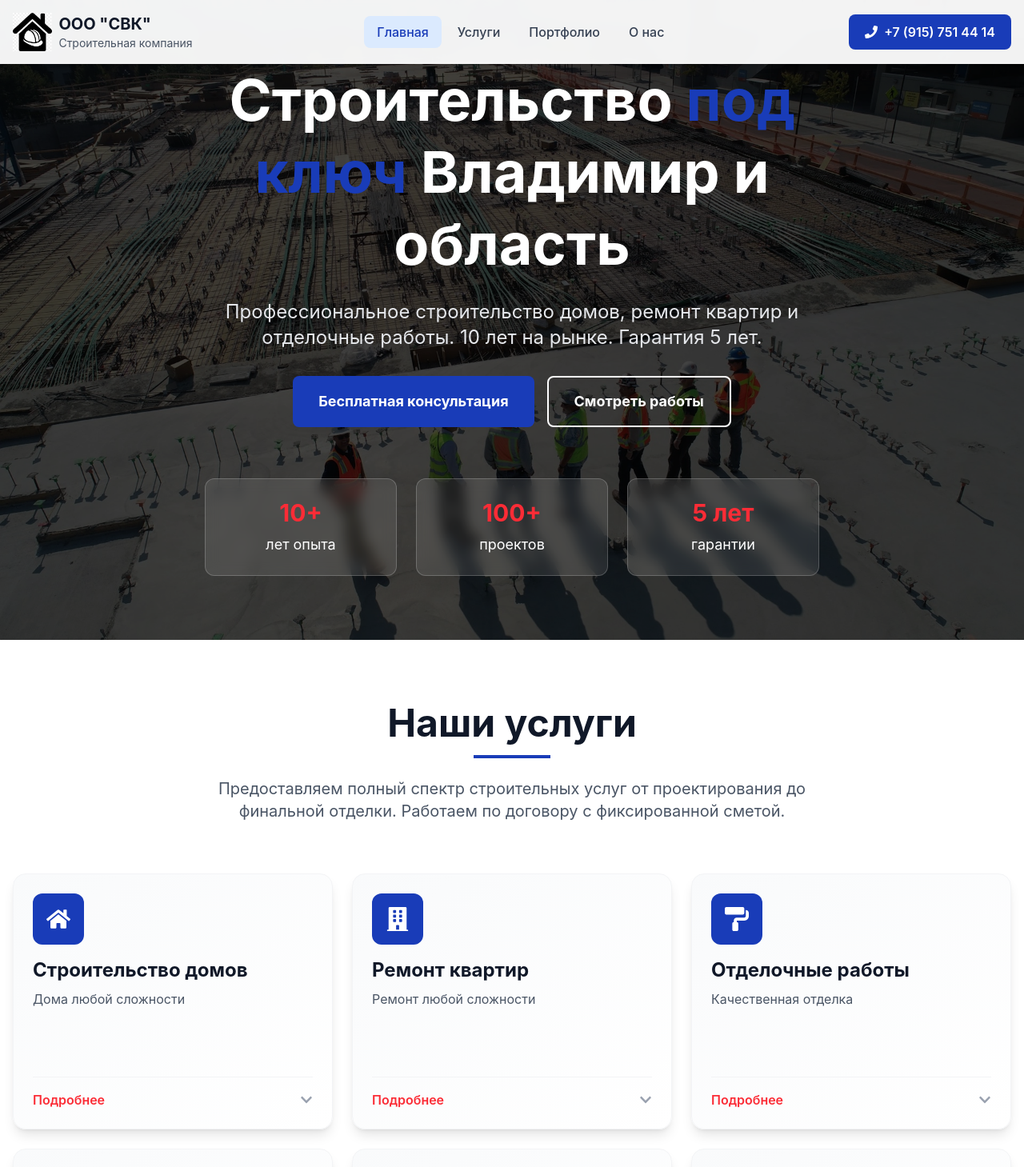
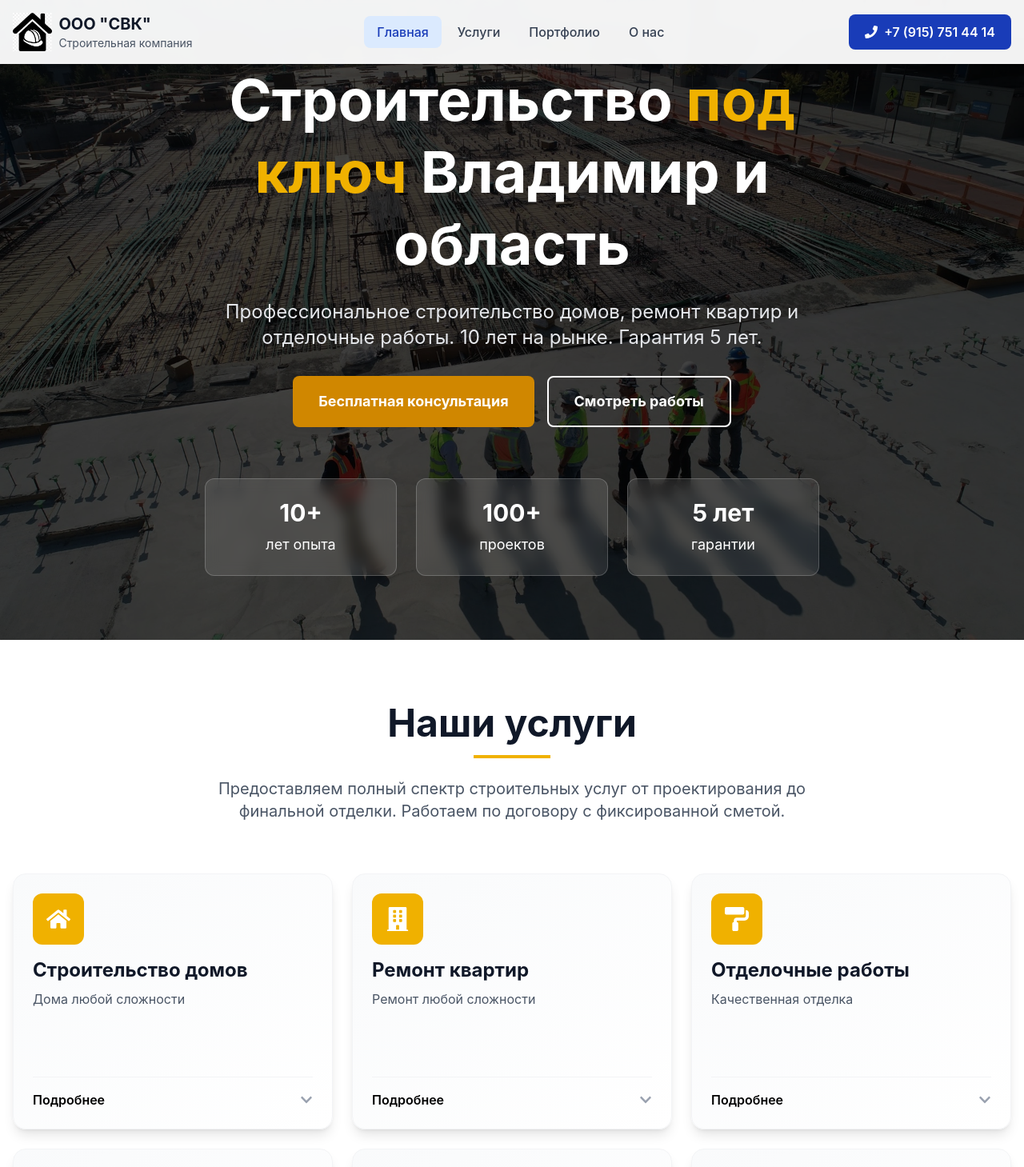
Before and after one commit to BogCsharp/stroy-partfolio, a React (Vite) app: page / in a window 1280 px wide. Shown: the top 1459 px of the page at 80% size. Built offline with nearby package versions, Linux system fonts and the light colour scheme.

Commit message:
New Design3

```diff
--- a/src/components/About.jsx
+++ b/src/components/About.jsx
@@ -60,9 +60,9 @@ const About = () => {
           <h2 className="text-4xl md:text-5xl font-bold text-gray-900 mb-4">
             О компании
           </h2>
-          <div className="w-24 h-1 bg-blue-800 mx-auto mb-6"></div>
+          <div className="w-24 h-1 bg-yellow-500 mx-auto mb-6"></div>
           <p className="text-xl text-gray-600 max-w-3xl mx-auto">
-            «СтройДом» — это команда профессионалов с 10-летним опытом в строительстве.
+            Мы команда профессионалов с 10-летним опытом в строительстве.
             Мы превращаем ваши мечты о идеальном доме в реальность.
           </p>
         </div>
@@ -150,7 +150,7 @@ const About = () => {
           <div className="flex flex-col sm:flex-row gap-4 justify-center">
             <button
   onClick={() => window.open('https://t.me/stroydom_consultant', '_blank')}
-  className="bg-red-500 hover:bg-yellow-600 text-gray-900 font-bold py-4 px-8 rounded-lg text-lg transition duration-200 cursor-pointer"
+  className="bg-yellow-500 hover:bg-yellow-600 text-gray-900 font-bold py-4 px-8 rounded-lg text-lg transition duration-200 cursor-pointer"
 >
   Заказать консультацию
 </button>
--- a/src/components/Clients.jsx
+++ b/src/components/Clients.jsx
@@ -43,7 +43,7 @@ const Clients = () => {
           <h2 className="text-4xl md:text-5xl font-bold text-gray-900 mb-4">
             Наши клиенты
           </h2>
-          <div className="w-24 h-1 bg-blue-800 mx-auto mb-6"></div>
+          <div className="w-24 h-1 bg-yellow-500 mx-auto mb-6"></div>
           <p className="text-xl text-gray-600 max-w-3xl mx-auto">
             Мы гордимся сотрудничеством с крупными компаниями и частными заказчиками.
             Каждый проект — это доверие, которое мы оправдываем качеством работ.
@@ -137,7 +137,7 @@ const Clients = () => {
                 const username = 'stroydom_consultant';
                 window.open(`https://t.me/${username}?start=${encodeURIComponent(message)}`, '_blank');
               }}
-              className="inline-flex items-center bg-red-500 hover:bg-yellow-600 text-gray-900 font-bold py-3 px-8 rounded-lg text-lg transition duration-200 cursor-pointer"
+              className="inline-flex items-center bg-yellow-500 hover:bg-yellow-600 text-gray-900 font-bold py-3 px-8 rounded-lg text-lg transition duration-200 cursor-pointer"
             >
               Обсудить сотрудничество
             </button>
--- a/src/components/Hero.jsx
+++ b/src/components/Hero.jsx
@@ -30,7 +30,7 @@ const Hero = () => {
         <div className="max-w-3xl mx-auto">
           <h1 className="text-4xl md:text-6xl lg:text-7xl font-bold mb-6 leading-tight">
             Строительство
-            <span className="text-blue-800"> под ключ </span>
+            <span className="text-yellow-500"> под ключ </span>
              Владимир и область
 
           </h1>
@@ -43,7 +43,7 @@ const Hero = () => {
           <div className="flex flex-col sm:flex-row gap-4 justify-center mb-12">
             <button
               onClick={openTelegram}
-              className="bg-blue-800 hover:bg-yellow-600 text-white font-bold py-4 px-8 rounded-lg text-lg transition duration-200 transform hover:scale-105 cursor-pointer"
+              className="bg-yellow-600 hover:bg-yellow-600 text-white font-bold py-4 px-8 rounded-lg text-lg transition duration-200 transform hover:scale-105 cursor-pointer"
             >
              Бесплатная консультация
             </button>
@@ -66,7 +66,7 @@ const Hero = () => {
                 key={index}
                 className="bg-white/10 backdrop-blur-sm p-6 rounded-xl border border-white/20"
               >
-                <div className="text-3xl font-bold text-red-500 mb-2">{item.number}</div>
+                <div className="text-3xl font-bold text-white mb-2">{item.number}</div>
                 <div className="text-lg">{item.text}</div>
               </div>
             ))}
--- a/src/components/Portfolio.jsx
+++ b/src/components/Portfolio.jsx
@@ -124,7 +124,7 @@ const Portfolio = () => {
           <h2 className="text-4xl md:text-5xl font-bold text-gray-900 mb-4">
             Наши работы
           </h2>
-          <div className="w-24 h-1 bg-blue-800 mx-auto mb-6"></div>
+          <div className="w-24 h-1 bg-yellow-500 mx-auto mb-6"></div>
           <p className="text-xl text-gray-600 max-w-3xl mx-auto">
             Реализованные проекты, которые говорят сами за себя.
             Каждая работа — это пример нашего профессионализма и внимания к деталям.
@@ -230,7 +230,7 @@ const Portfolio = () => {
                 <div className="flex gap-3 mt-auto">
                   <button
                     onClick={() => handleProjectClick(project, 0)}
-                    className="flex-1 bg-blue-800 hover:bg-blue-900 text-white font-semibold py-3 rounded-lg transition duration-200 flex items-center justify-center gap-2 text-sm cursor-pointer"
+                    className="flex-1 bg-red-500 hover:bg-blue-900 text-white font-semibold py-3 rounded-lg transition duration-200 flex items-center justify-center gap-2 text-sm cursor-pointer"
                   >
                     {project.mediaType === 'video' ? (
                       <>
@@ -248,7 +248,7 @@ const Portfolio = () => {
                   </button>
                   <button
                     onClick={() => openTelegram(project.title)}
-                    className="px-4 bg-red-500 hover:bg-yellow-600 text-gray-900 font-semibold py-3 rounded-lg transition duration-200 text-sm cursor-pointer"
+                    className="px-4 bg-yellow-500 hover:bg-yellow-600 text-gray-900 font-semibold py-3 rounded-lg transition duration-200 text-sm cursor-pointer"
                   >
                     Обсудить проект
                   </button>
@@ -361,7 +361,7 @@ const Portfolio = () => {
                       closeModal();
                       openTelegram(selectedImage.title);
                     }}
-                    className="w-full bg-red-500 hover:bg-red-600 text-gray-900 font-bold py-3 px-4 rounded-lg transition duration-200 cursor-pointer"
+                    className="w-full bg-yellow-500 hover:bg-yellow-600 text-gray-900 font-bold py-3 px-4 rounded-lg transition duration-200 cursor-pointer"
                   >
                     Обсудить проект
                   </button>
--- a/src/components/Services.jsx
+++ b/src/components/Services.jsx
@@ -117,7 +117,7 @@ const Services = () => {
           <h2 className="text-4xl md:text-5xl font-bold text-gray-900 mb-4">
             Наши услуги
           </h2>
-          <div className="w-24 h-1 bg-blue-800 mx-auto mb-6"></div>
+          <div className="w-24 h-1 bg-yellow-500 mx-auto mb-6"></div>
           <p className="text-xl text-gray-600 max-w-3xl mx-auto">
             Предоставляем полный спектр строительных услуг от проектирования
             до финальной отделки. Работаем по договору с фиксированной сметой.
@@ -142,7 +142,7 @@ const Services = () => {
                 >
                   <div className="flex-1">
                     <div className="flex items-start justify-between mb-4">
-                      <div className="w-16 h-16 bg-blue-800 rounded-xl flex items-center justify-center text-white">
+                      <div className="w-16 h-16 bg-yellow-500 rounded-xl flex items-center justify-center text-white">
   {service.icon}
 </div>
                     </div>
@@ -157,7 +157,7 @@ const Services = () => {
                   </div>
 
                   <div className="flex items-center justify-between pt-4 border-t border-gray-100 mt-4">
-                    <span className="text-red-500 font-semibold">
+                    <span className="text-black font-semibold">
                       {isServiceExpanded(service.id) ? 'Скрыть детали' : 'Подробнее'}
                     </span>
                     <FaChevronDown
```
